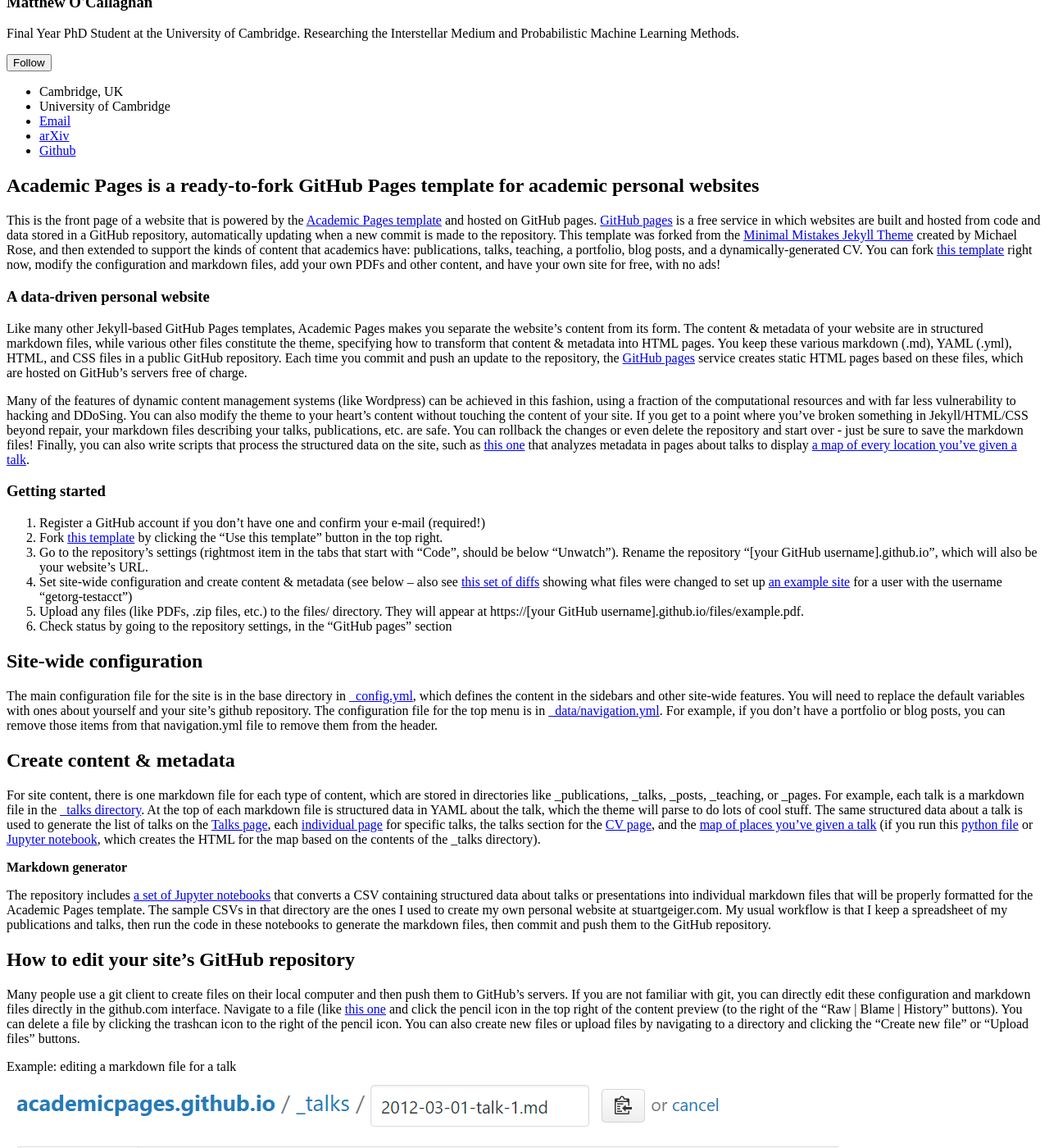
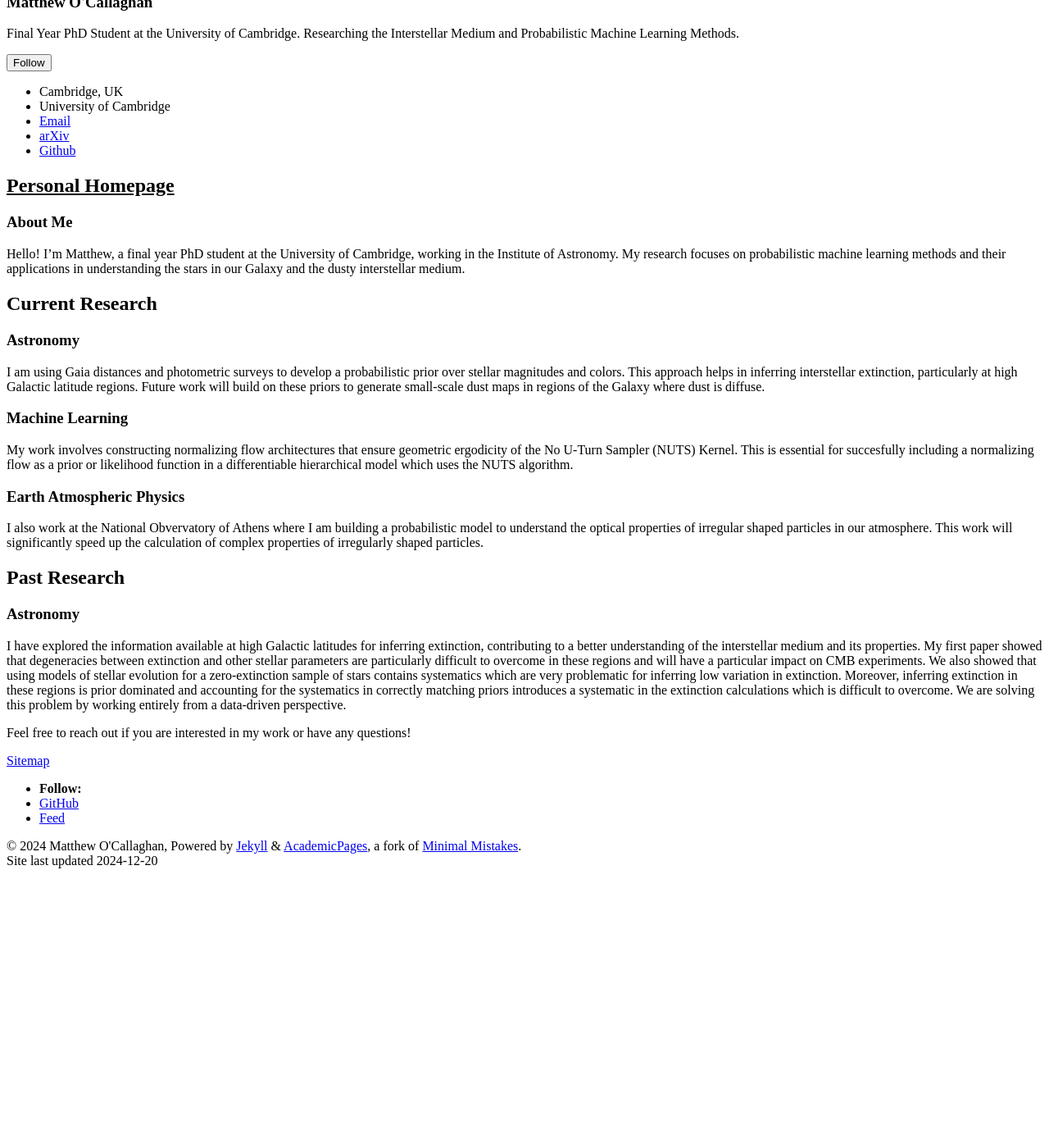
Before and after one commit to mattocallaghan/mattocallaghan.github.io, a Jekyll site: the page built from _pages/about.md, in a window 1280 px wide and 1400 px high, scrolled down 247 px. Shown: the whole window at 82% size. Built offline with Jekyll 4.4.1, drawn with Linux system fonts in a browser that asks for light colours; a script bundle is joined from its source files by our own code; library files that are not in the unit come from our copies; after the commit the page ends 1446 px from its top, so only the background shows below that; some of the changed text lies outside the part shown.

Commit message:
update for publish

```diff
--- a/_pages/about.md
+++ b/_pages/about.md
@@ -1,49 +1,31 @@
 ---
 permalink: /
-title: "Academic Pages is a ready-to-fork GitHub Pages template for academic personal websites"
+title: "<ins>Personal Homepage</ins>"
 author_profile: true
 redirect_from:
   - /about/
   - /about.html
 ---
 
-This is the front page of a website that is powered by the [Academic Pages template](https://github.com/academicpages/academicpages.github.io) and hosted on GitHub pages. [GitHub pages](https://pages.github.com) is a free service in which websites are built and hosted from code and data stored in a GitHub repository, automatically updating when a new commit is made to the repository. This template was forked from the [Minimal Mistakes Jekyll Theme](https://mmistakes.github.io/minimal-mistakes/) created by Michael Rose, and then extended to support the kinds of content that academics have: publications, talks, teaching, a portfolio, blog posts, and a dynamically-generated CV. You can fork [this template](https://github.com/academicpages/academicpages.github.io) right now, modify the configuration and markdown files, add your own PDFs and other content, and have your own site for free, with no ads!
+# About Me
 
-A data-driven personal website
-======
-Like many other Jekyll-based GitHub Pages templates, Academic Pages makes you separate the website's content from its form. The content & metadata of your website are in structured markdown files, while various other files constitute the theme, specifying how to transform that content & metadata into HTML pages. You keep these various markdown (.md), YAML (.yml), HTML, and CSS files in a public GitHub repository. Each time you commit and push an update to the repository, the [GitHub pages](https://pages.github.com/) service creates static HTML pages based on these files, which are hosted on GitHub's servers free of charge.
+Hello! I'm Matthew, a final year PhD student at the University of Cambridge, working in the Institute of Astronomy. My research focuses on probabilistic machine learning methods and their applications in understanding the stars in our Galaxy and the dusty interstellar medium.
 
-Many of the features of dynamic content management systems (like Wordpress) can be achieved in this fashion, using a fraction of the computational resources and with far less vulnerability to hacking and DDoSing. You can also modify the theme to your heart's content without touching the content of your site. If you get to a point where you've broken something in Jekyll/HTML/CSS beyond repair, your markdown files describing your talks, publications, etc. are safe. You can rollback the changes or even delete the repository and start over - just be sure to save the markdown files! Finally, you can also write scripts that process the structured data on the site, such as [this one](https://github.com/academicpages/academicpages.github.io/blob/master/talkmap.ipynb) that analyzes metadata in pages about talks to display [a map of every location you've given a talk](https://academicpages.github.io/talkmap.html).
+## Current Research
 
-Getting started
-======
-1. Register a GitHub account if you don't have one and confirm your e-mail (required!)
-1. Fork [this template](https://github.com/academicpages/academicpages.github.io) by clicking the "Use this template" button in the top right.
-1. Go to the repository's settings (rightmost item in the tabs that start with "Code", should be below "Unwatch"). Rename the repository "[your GitHub username].github.io", which will also be your website's URL.
-1. Set site-wide configuration and create content & metadata (see below -- also see [this set of diffs](http://archive.is/3TPas) showing what files were changed to set up [an example site](https://getorg-testacct.github.io) for a user with the username "getorg-testacct")
-1. Upload any files (like PDFs, .zip files, etc.) to the files/ directory. They will appear at https://[your GitHub username].github.io/files/example.pdf.
-1. Check status by going to the repository settings, in the "GitHub pages" section
+### Astronomy
+I am using Gaia distances and photometric surveys to develop a probabilistic prior over stellar magnitudes and colors. This approach helps in inferring interstellar extinction, particularly at high Galactic latitude regions. Future work will build on these priors to generate small-scale dust maps in regions of the Galaxy where dust is diffuse.
 
-Site-wide configuration
-------
-The main configuration file for the site is in the base directory in [_config.yml](https://github.com/academicpages/academicpages.github.io/blob/master/_config.yml), which defines the content in the sidebars and other site-wide features. You will need to replace the default variables with ones about yourself and your site's github repository. The configuration file for the top menu is in [_data/navigation.yml](https://github.com/academicpages/academicpages.github.io/blob/master/_data/navigation.yml). For example, if you don't have a portfolio or blog posts, you can remove those items from that navigation.yml file to remove them from the header.
+### Machine Learning
+My work involves constructing normalizing flow architectures that ensure geometric ergodicity of the No U-Turn Sampler (NUTS) Kernel. This is essential for succesfully including a normalizing flow as a prior or likelihood function in a differentiable hierarchical model which uses the NUTS algorithm.
 
-Create content & metadata
-------
-For site content, there is one markdown file for each type of content, which are stored in directories like _publications, _talks, _posts, _teaching, or _pages. For example, each talk is a markdown file in the [_talks directory](https://github.com/academicpages/academicpages.github.io/tree/master/_talks). At the top of each markdown file is structured data in YAML about the talk, which the theme will parse to do lots of cool stuff. The same structured data about a talk is used to generate the list of talks on the [Talks page](https://academicpages.github.io/talks), each [individual page](https://academicpages.github.io/talks/2012-03-01-talk-1) for specific talks, the talks section for the [CV page](https://academicpages.github.io/cv), and the [map of places you've given a talk](https://academicpages.github.io/talkmap.html) (if you run this [python file](https://github.com/academicpages/academicpages.github.io/blob/master/talkmap.py) or [Jupyter notebook](https://github.com/academicpages/academicpages.github.io/blob/master/talkmap.ipynb), which creates the HTML for the map based on the contents of the _talks directory).
+### Earth Atmospheric Physics
+I also work at the National Obvervatory of Athens where I am building a probabilistic model to understand the optical properties of irregular shaped particles in our atmosphere. This work will significantly speed up the calculation of complex properties of irregularly shaped particles.
 
-**Markdown generator**
+## Past Research
 
-The repository includes [a set of Jupyter notebooks](https://github.com/academicpages/academicpages.github.io/tree/master/markdown_generator
-) that converts a CSV containing structured data about talks or presentations into individual markdown files that will be properly formatted for the Academic Pages template. The sample CSVs in that directory are the ones I used to create my own personal website at stuartgeiger.com. My usual workflow is that I keep a spreadsheet of my publications and talks, then run the code in these notebooks to generate the markdown files, then commit and push them to the GitHub repository.
+### Astronomy
+I have explored the information available at high Galactic latitudes for inferring extinction, contributing to a better understanding of the interstellar medium and its properties. My first paper showed that degeneracies between extinction and other stellar parameters are particularly difficult to overcome in these regions and will have a particular impact on CMB experiments. We also showed that using models of stellar evolution for a zero-extinction sample of stars contains systematics which are very problematic for inferring low variation in extinction. Moreover, inferring extinction in these regions is prior dominated and accounting for the systematics in correctly matching priors introduces a systematic in the extinction calculations which is difficult to overcome. We are solving this problem by working entirely from a data-driven perspective.
 
-How to edit your site's GitHub repository
-------
-Many people use a git client to create files on their local computer and then push them to GitHub's servers. If you are not familiar with git, you can directly edit these configuration and markdown files directly in the github.com interface. Navigate to a file (like [this one](https://github.com/academicpages/academicpages.github.io/blob/master/_talks/2012-03-01-talk-1.md) and click the pencil icon in the top right of the content preview (to the right of the "Raw | Blame | History" buttons). You can delete a file by clicking the trashcan icon to the right of the pencil icon. You can also create new files or upload files by navigating to a directory and clicking the "Create new file" or "Upload files" buttons.
 
-Example: editing a markdown file for a talk
-![Editing a markdown file for a talk](/images/editing-talk.png)
-
-For more info
-------
-More info about configuring Academic Pages can be found in [the guide](https://academicpages.github.io/markdown/), the [growing wiki](https://github.com/academicpages/academicpages.github.io/wiki), and you can always [ask a question on GitHub](https://github.com/academicpages/academicpages.github.io/discussions). The [guides for the Minimal Mistakes theme](https://mmistakes.github.io/minimal-mistakes/docs/configuration/) (which this theme was forked from) might also be helpful.
+Feel free to reach out if you are interested in my work or have any questions!
```
